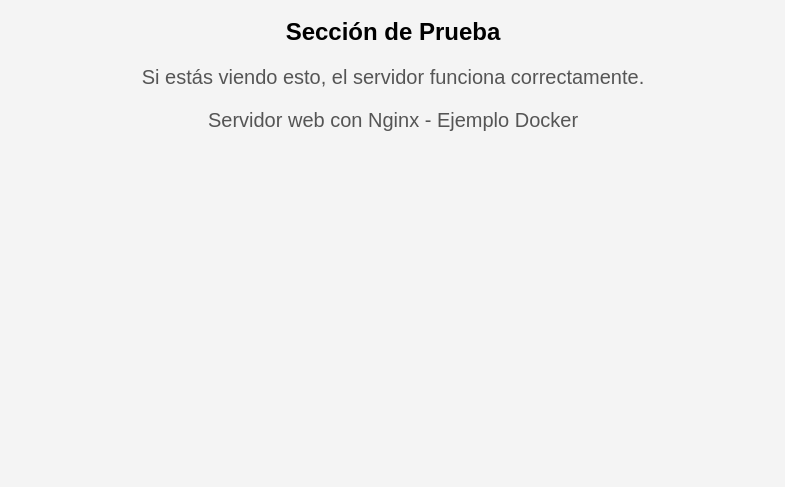
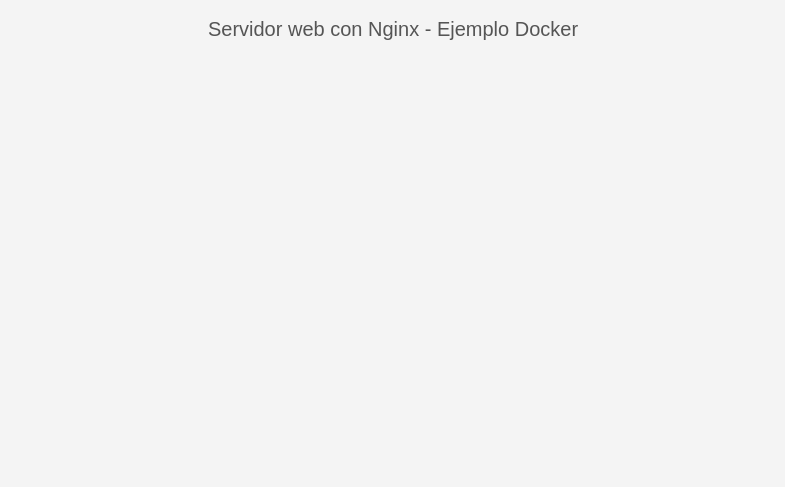
Before and after one commit to Karina1014/Practice-task, a plain HTML site: page public/index.html in a window 1280 px wide. Shown: the part 313-800 px from the top of the page, without its empty margins (247-1032 px from the left). Drawn offline with Linux system fonts and the light colour scheme.

Commit message:
feat: :memo: practice

```diff
--- a/public/index.html
+++ b/public/index.html
@@ -12,12 +12,6 @@
         <p>Este es el contenido de la página de inicio.</p>
         <h1>¡Karina Simbaña :) 2024 Listo !</h1>
     </header>
-    <main>
-        <section>
-            <h2>Sección de Prueba</h2>
-            <p>Si estás viendo esto, el servidor funciona correctamente.</p>
-        </section>
-    </main>
     <footer>
         <p>Servidor web con Nginx - Ejemplo Docker</p>
     </footer>
```
